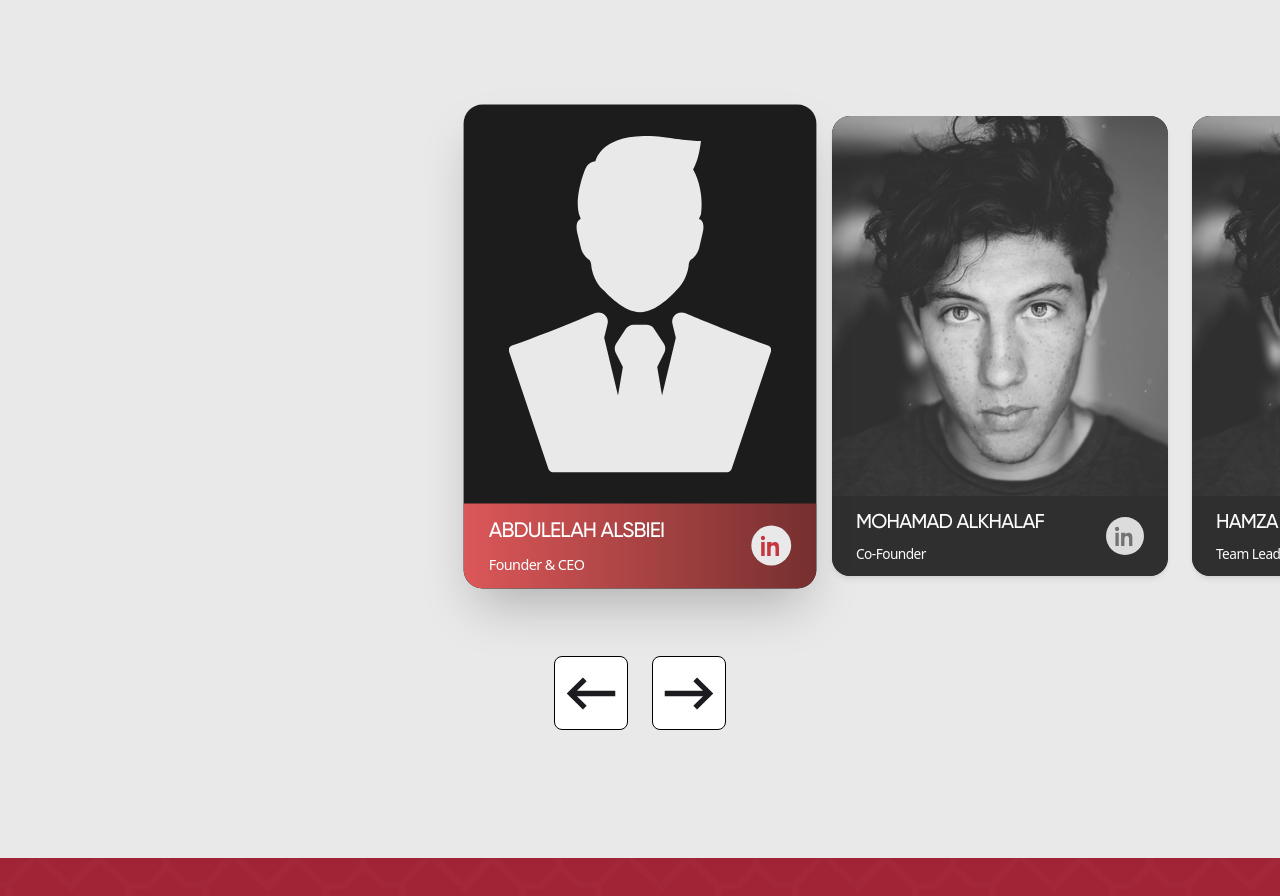
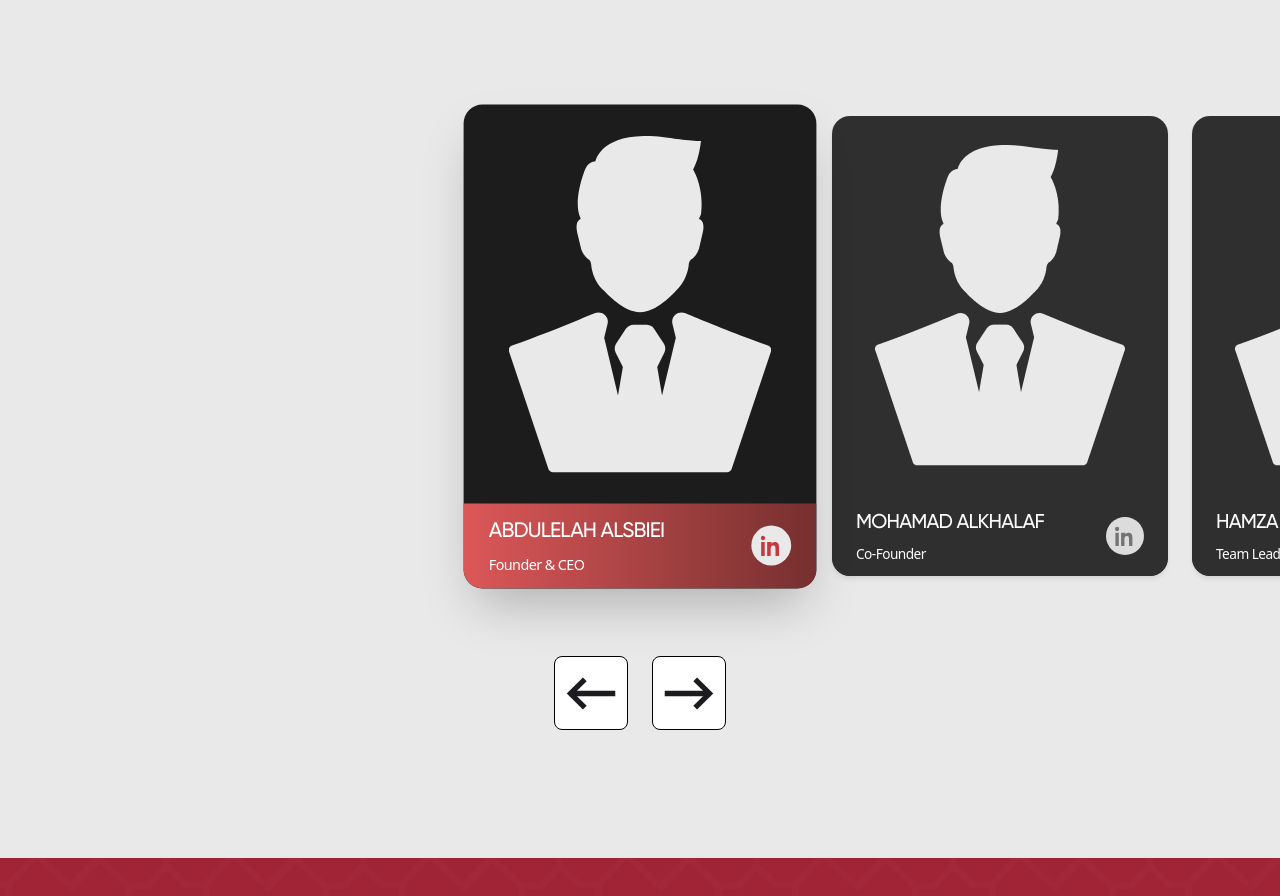
Before and after one commit to mohamadsobeh/Catalyst, a Next.js app: page / in a window 1280 px wide. Shown: the part 10131-11027 px from the top of the page. Built offline with nearby package versions, Linux system fonts and the light colour scheme.

Commit message:
edit image  our team

```diff
--- a/src/app/data/team.ts
+++ b/src/app/data/team.ts
@@ -10,42 +10,42 @@ export const team = [
     id: 2,
     name: "Mohamad Alkhalaf",
     role: "Co-Founder",
-    img: "/team2.png",
-    linkedin: "https://www.linkedin.com/in/mohamad-al-khalaf",
+    img: "/team1.png",
+    linkedin: "https://www.linkedin.com/in/mohamad-al-khalaf-794636234?utm_source=share&utm_campaign=share_via&utm_content=profile&utm_medium=ios_app",
   },
   {
     id: 3,
     name: "Hamza Kallajo",
     role: "Team Lead",
-    img: "/team2.png",
-    linkedin: "https://www.linkedin.com/in/hamza-kallajo",
+    img: "/team1.png",
+    linkedin: "https://www.linkedin.com/in/hamza-kallajo-1b9898206?utm_source=share&utm_campaign=share_via&utm_content=profile&utm_medium=ios_app",
   },
   {
     id: 4,
     name: "Mohammed Aljarrah",
     role: "Head Designer",
-    img: "/team2.png",
-    linkedin: "https://www.linkedin.com/in/mohamad-aljarrah",
+    img: "/team1.png",
+    linkedin: "https://www.linkedin.com/in/mohamad-aljarrah-500280294?utm_source=share&utm_campaign=share_via&utm_content=profile&utm_medium=ios_app",
   },
  {
     id: 5,
     name: "Belal Alhamwy",
     role: "Mobile Developer",
-    img: "/team2.png",
+    img: "/team1.png",
     linkedin: "https://www.linkedin.com/in/belal-alhamwy",
   },
   {
     id: 6,
     name: "Mohammed Sobeh",
     role: "Frontend Developer",
-    img: "/team2.png",
-    linkedin: "https://www.linkedin.com/in/mohamad-sobeh",
+    img: "/team1.png",
+    linkedin: "https://www.linkedin.com/in/mohamad-sobeh-59b486277?utm_source=share&utm_campaign=share_via&utm_content=profile&utm_medium=ios_app",
   },
   {
     id: 7,
     name: "Solafa Alfrehat",
     role: "Marketing and Research Associate",
-    img: "/team2.png",
+    img: "/team1.png",
     linkedin: "https://www.linkedin.com/in/solafa-alfrehat",
   },
 ];
--- a/src/app/sections/Team.tsx
+++ b/src/app/sections/Team.tsx
@@ -99,11 +99,13 @@ export default function OurTeam() {
                     />
                   </div>
                 ) : (
-                  <div className="w-full h-[380px] relative">
+                  <div className="flex flex-col items-center justify-center h-[380px]">
                     <Image
                       src={member.img}
                       alt={member.name}
-                      fill
+                      width={250}
+                      height={320}
+
                       className="object-cover rounded-t-[18px]"
                     />
                   </div>
```
